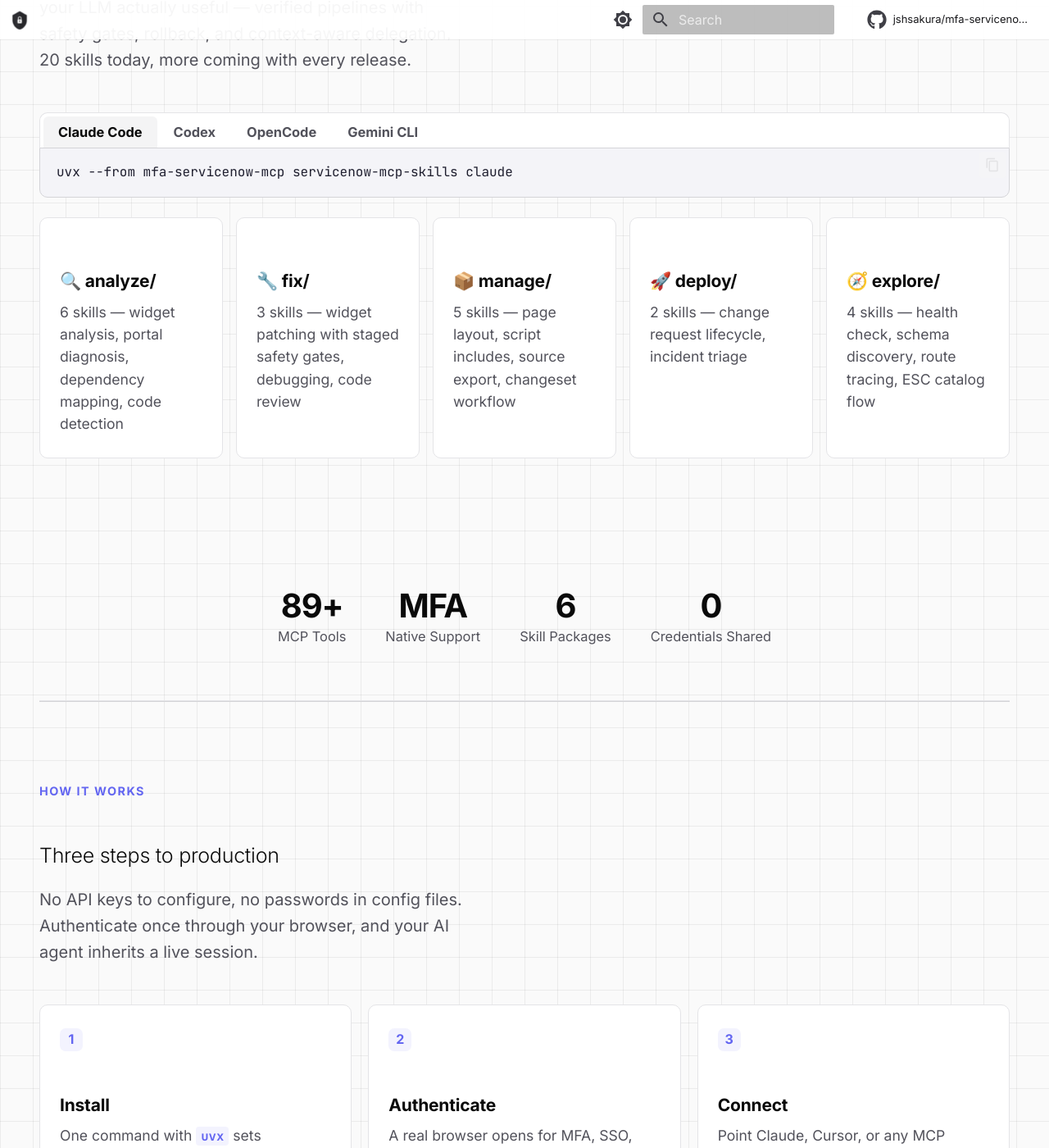
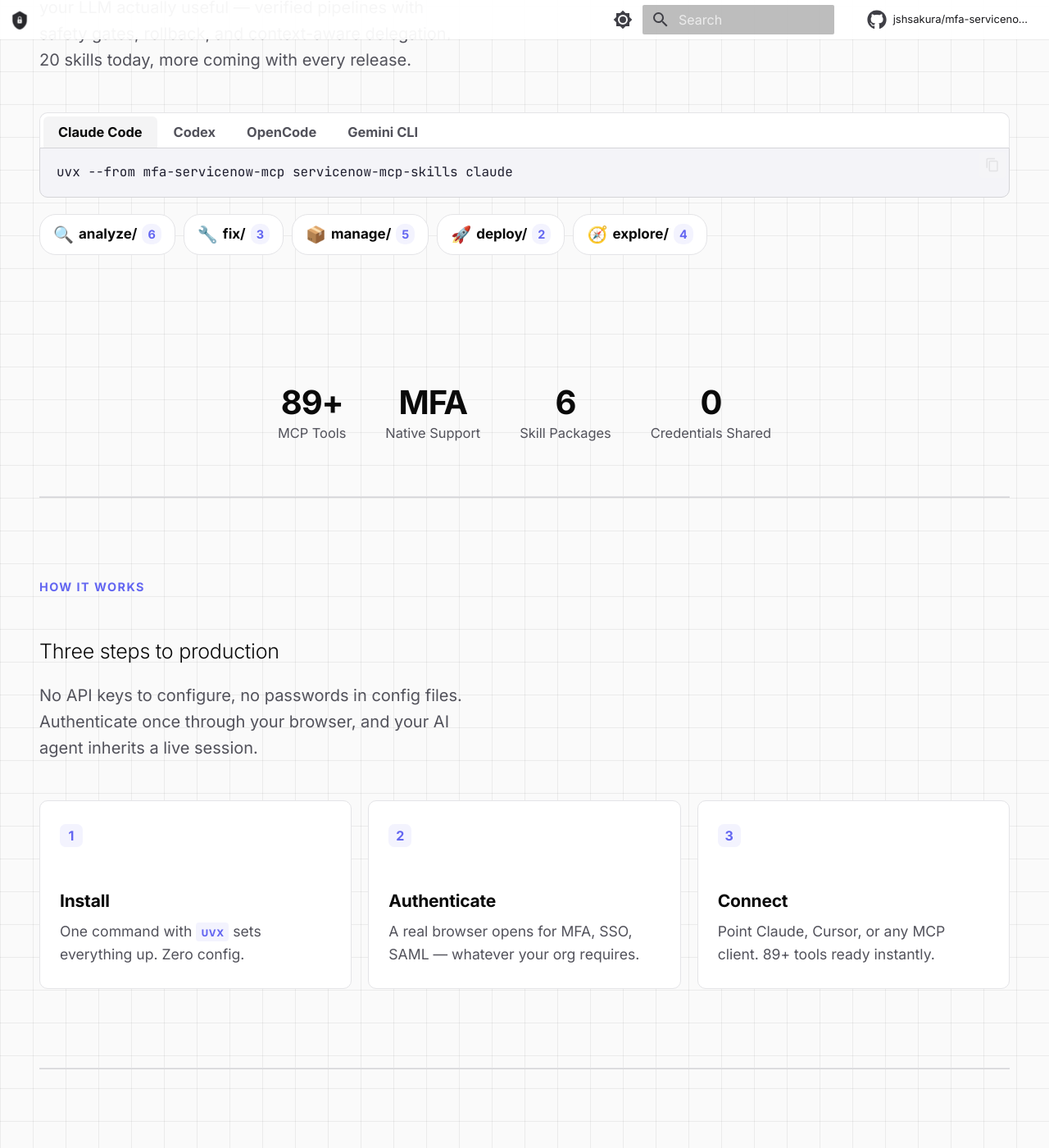
Before and after one commit to jshsakura/mfa-servicenow-mcp, an MkDocs documentation site: the page built from website/docs/index.md, in a window 1280 px wide and 1400 px high, scrolled down 3223 px. Shown: the whole window at 82% size. Built offline with MkDocs 1.6.1 and Material for MkDocs 9.7.7, drawn with Linux system fonts in a browser that asks for light colours; some web fonts are replaced; comment, search, counter and statistics services are not loaded.

Commit message:
style: skill categories as compact chips instead of cards
Co-Authored-By: Claude Opus 4.6 (1M context) <noreply@anthropic.com>

```diff
--- a/website/docs/index.md
+++ b/website/docs/index.md
@@ -331,27 +331,12 @@ args = [
         </div>
       </div>
     </div>
-    <div class="skill-categories">
-      <div class="step-card">
-        <h3>🔍 analyze/</h3>
-        <p>6 skills — widget analysis, portal diagnosis, dependency mapping, code detection</p>
-      </div>
-      <div class="step-card">
-        <h3>🔧 fix/</h3>
-        <p>3 skills — widget patching with staged safety gates, debugging, code review</p>
-      </div>
-      <div class="step-card">
-        <h3>📦 manage/</h3>
-        <p>5 skills — page layout, script includes, source export, changeset workflow</p>
-      </div>
-      <div class="step-card">
-        <h3>🚀 deploy/</h3>
-        <p>2 skills — change request lifecycle, incident triage</p>
-      </div>
-      <div class="step-card">
-        <h3>🧭 explore/</h3>
-        <p>4 skills — health check, schema discovery, route tracing, ESC catalog flow</p>
-      </div>
+    <div class="skill-chips">
+      <span class="skill-chip"><span class="skill-chip-icon">🔍</span> analyze/ <span class="skill-chip-count">6</span></span>
+      <span class="skill-chip"><span class="skill-chip-icon">🔧</span> fix/ <span class="skill-chip-count">3</span></span>
+      <span class="skill-chip"><span class="skill-chip-icon">📦</span> manage/ <span class="skill-chip-count">5</span></span>
+      <span class="skill-chip"><span class="skill-chip-icon">🚀</span> deploy/ <span class="skill-chip-count">2</span></span>
+      <span class="skill-chip"><span class="skill-chip-icon">🧭</span> explore/ <span class="skill-chip-count">4</span></span>
     </div>
   </div>
 </div>
--- a/website/docs/stylesheets/extra.css
+++ b/website/docs/stylesheets/extra.css
@@ -431,6 +431,40 @@ pre.install-code .c { color: var(--code-comment); }
   gap: 16px;
   margin-top: 24px;
 }
+.skill-chips {
+  display: flex;
+  flex-wrap: wrap;
+  gap: 10px;
+  margin-top: 20px;
+}
+.skill-chip {
+  display: inline-flex;
+  align-items: center;
+  gap: 6px;
+  padding: 8px 16px;
+  background: var(--card-bg);
+  border: 1px solid var(--border-color);
+  border-radius: 20px;
+  font-size: .85rem;
+  font-weight: 600;
+  color: var(--hero-text);
+  transition: all .2s ease;
+}
+.skill-chip:hover {
+  border-color: var(--hero-sub);
+  background: var(--card-hover);
+}
+.skill-chip-icon {
+  font-size: 1rem;
+}
+.skill-chip-count {
+  background: var(--accent-bg);
+  color: var(--accent);
+  font-size: .72rem;
+  font-weight: 800;
+  padding: 1px 7px;
+  border-radius: 10px;
+}
 .step-card {
   background: var(--card-bg);
   border: 1px solid var(--border-color);
```
